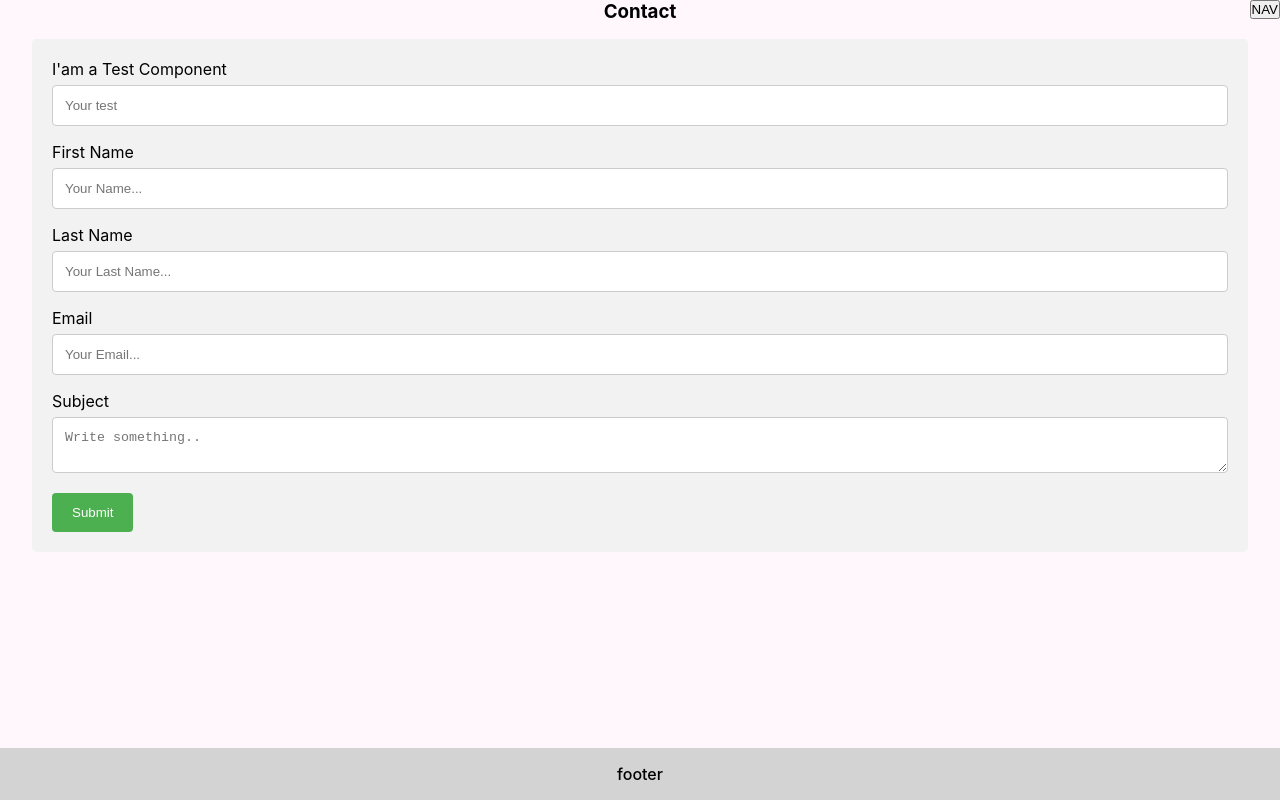
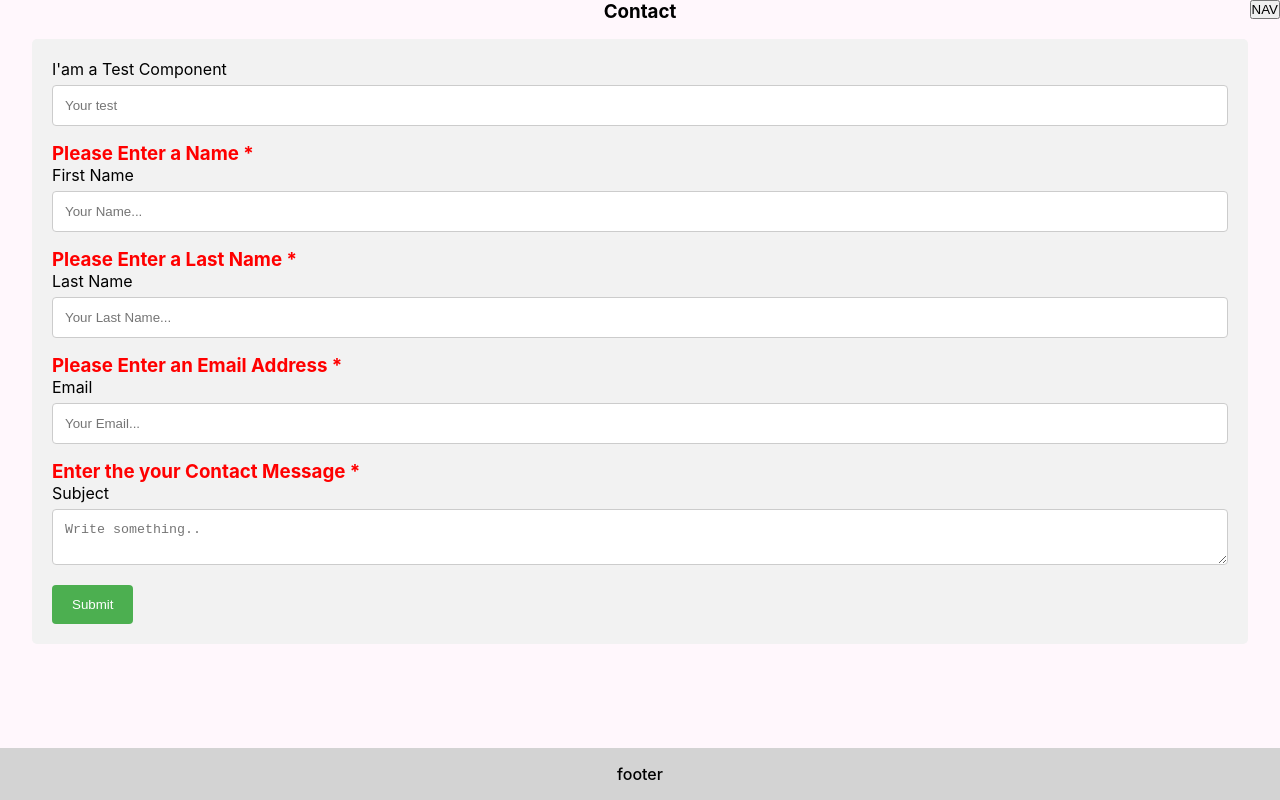
Before and after one commit to Tsokis/Creating-my-personal-site, a React (Create React App) app: page /Contact in a window 1280 px wide. Built offline with nearby package versions, Linux system fonts and the light colour scheme.

Commit message:
Implementing require messages

```diff
--- a/src/components/Pages/Contact.js
+++ b/src/components/Pages/Contact.js
@@ -5,7 +5,10 @@ import Input from './components/input';
 const contactH3 = {
     textAlign:"center",
 };
-//let hasError = true;
+const h3Background = {
+    // backgroundColor: ""
+    color:"red"
+};
 
 class Contact extends Component {
 
@@ -56,7 +59,7 @@ class Contact extends Component {
         if(this.state.fname.match(letters)) {
             console.log('works');
         }else{
-            alert("ooops gotcha");
+            console.log("ooops gotcha");
         }
     }
     clearState(){
@@ -70,23 +73,26 @@ class Contact extends Component {
 
     render() {
         return (
-            <div>
+            <section>
                 <h3 style={contactH3}>Contact</h3>
                 <div className="container contactDiv">
                     <form action="">
                         <Input label="I'am a Test Component" type="text" name="test" id="test" placeholder="Your test" value={this.state.test}
                         onChange={e=> this.setState({test:e.target.value})}
                         />
+                        {this.state.fname === ""?<h3 style={h3Background}>Please Enter a Name *</h3>: ""}
                         <Input label="First Name" type="text" name="firstname" id="fname" placeholder="Your Name..." value={this.state.fname}
                                onChange={e=> this.setState({fname:e.target.value})}
                         />
+                        {this.state.lname === ""?<h3 style={h3Background}>Please Enter a Last Name *</h3>: ""}
                         <Input label="Last Name" type="text" name="lastname" id="lname" placeholder="Your Last Name..." value={this.state.lname}
                                onChange={e=> this.setState({lname:e.target.value})}
                         />
-
+                        {this.state.email === ""?<h3 style={h3Background}>Please Enter an Email Address *</h3>: ""}
                         <Input label="Email" type="email" name="email" id="email" placeholder="Your Email..." value={this.state.email}
                                onChange={e=> this.setState({email:e.target.value})}
                         />
+                        {this.state.message === ""?<h3 style={h3Background}>Enter the your Contact Message *</h3>: ""}
                         <label>Subject</label>
                         <textarea id="subject" name="subject" placeholder="Write something.."
                                   onChange={e => this.setState({ message: e.target.value })}
@@ -100,7 +106,7 @@ class Contact extends Component {
                         {this.state.hasError ? <h3>You must enter something</h3> : <h3 style={this.checkMessage()}>Form Submitted</h3>}
                     </form>
                 </div>
-            </div>
+            </section>
         )
     }
 }
```
